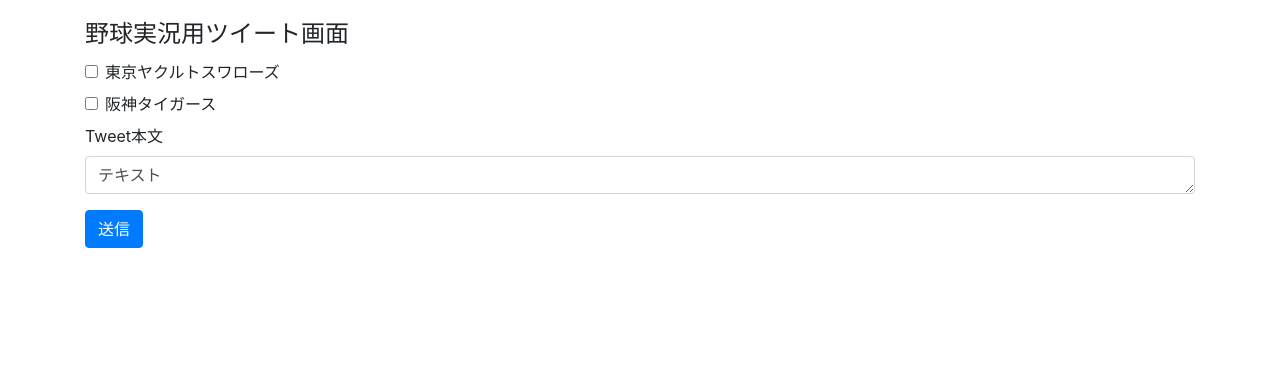
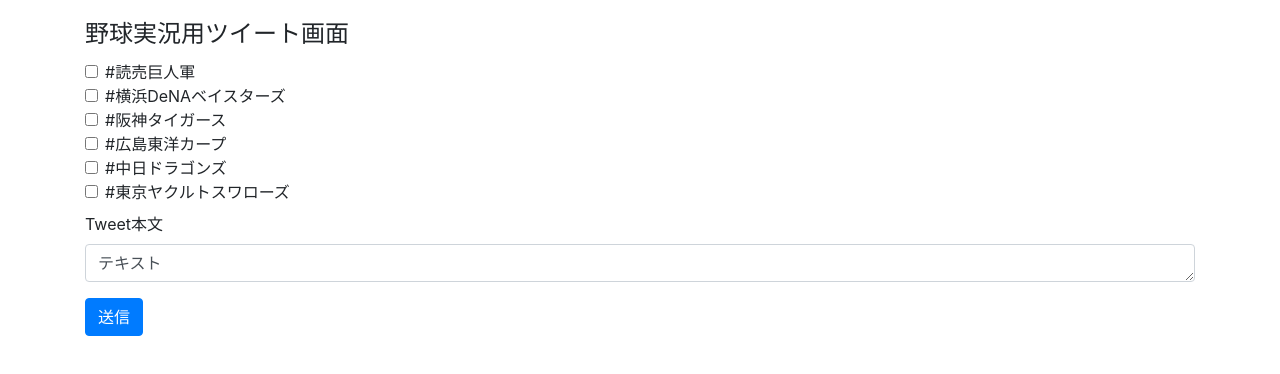
Before and after one commit to Ant2357/baseball-tweet, a Vue app: page / in a window 1280 px wide. Shown: the top 374 px of the page. Built offline with nearby package versions, Linux system fonts and the light colour scheme.

Commit message:
fix: セ全球団のハッシュタグ追加

```diff
--- a/src/App.vue
+++ b/src/App.vue
@@ -3,31 +3,20 @@
     <div class="container mt-3">
       <form action="https://twitter.com/intent/tweet" method="get">
         <legend>野球実況用ツイート画面</legend>
-        <div class="form-check">
+
+        <div v-for="tagInfo in tagInfos" :key="tagInfo.name" class="form-check">
           <input
             type="checkbox"
-            id="swallows"
-            value="#swallows"
+            :id="tagInfo.name"
+            :value="tagInfo.name"
             v-model="checkedTags"
             @change="tagUpdate"
             class="form-check-input"
           />
-          <label for="swallows">東京ヤクルトスワローズ</label>
+          <label :for="tagInfo.name" class="form-check-label">{{ tagInfo.jpName }}</label>
         </div>
 
-        <div class="form-check">
-          <input
-            type="checkbox"
-            id="tigers"
-            value="#tigers"
-            v-model="checkedTags"
-            @change="tagUpdate"
-            class="form-check-input"
-          />
-          <label for="tigers">阪神タイガース</label>
-        </div>
-
-        <div class="form-group">
+        <div class="form-group mt-2">
           <label for="tweet-textarea">Tweet本文</label>
           <textarea
             v-model="tweet"
@@ -52,14 +41,21 @@
     return {
       tweet: "テキスト",
       checkedTags: [],
-      tagNames: ["#swallows", "#tigers"]
+      tagInfos: [
+        { name: "#giants", jpName: "#読売巨人軍" },
+        { name: "#baystars", jpName: "#横浜DeNAベイスターズ" },
+        { name: "#tigers", jpName: "#阪神タイガース" },
+        { name: "#carp", jpName: "#広島東洋カープ" },
+        { name: "#dragons", jpName: "#中日ドラゴンズ" },
+        { name: "#swallows", jpName: "#東京ヤクルトスワローズ" }
+      ]
     };
   },
   methods: {
     tagUpdate: function() {
       const tweet = this.tweet.slice();
       const checkedTags = this.checkedTags.slice();
-      const tagNames = this.tagNames.slice();
+      const tagNames = this.tagInfos.slice().map(tagInfo => tagInfo.name);
 
       // ツイート本文に記述するタグ一覧
       const tags = checkedTags.join("\n");
```
